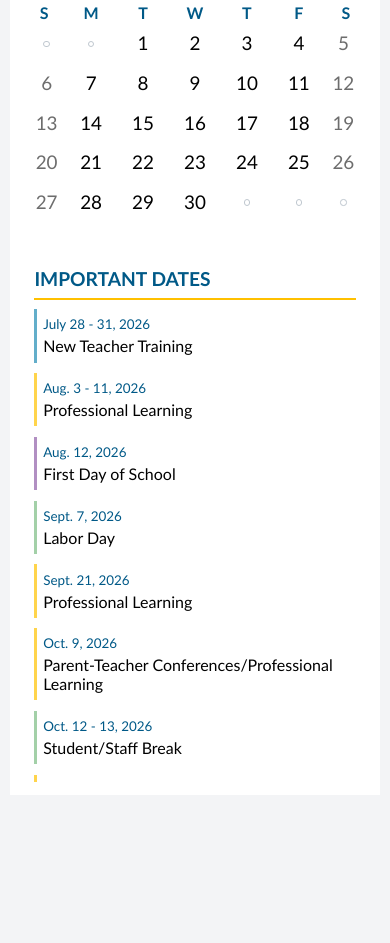
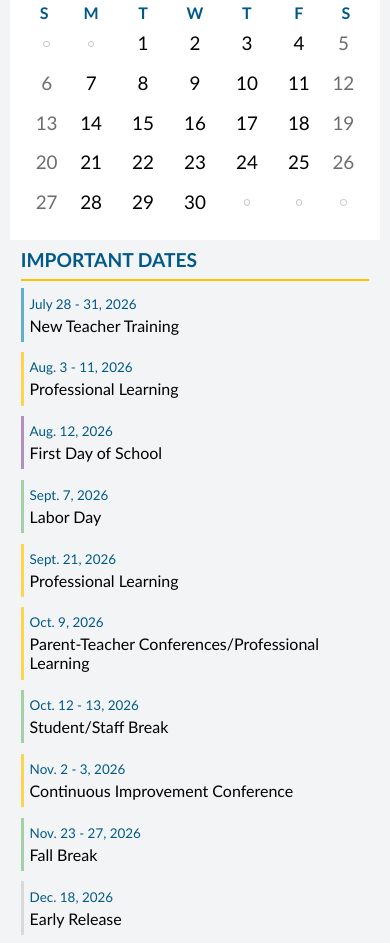
Before and after one commit to lisdhamrick/Academic-Calendar, a plain HTML site: page index.html in a window 390 px wide. Shown: the part 3674-4617 px from the top of the page. Before the commit the page ends 4488 px from the top, so only its background shows below. Drawn offline with Linux system fonts and the light colour scheme.

Commit message:
Show important dates inline below calendars on mobile

```diff
--- a/styles.css
+++ b/styles.css
@@ -722,6 +722,23 @@ body {
     padding: 0.65rem;
   }
 
+  .info-panel {
+    order: 2;
+    background: transparent;
+    padding: 0.65rem;
+    gap: 0.6rem;
+  }
+
+  .info-panel h2 {
+    margin-bottom: 0.45rem;
+  }
+
+  #importantDates {
+    max-height: none;
+    overflow: visible;
+    padding-right: 0;
+  }
+
   .legend {
     position: fixed;
     right: 0.65rem;
```
